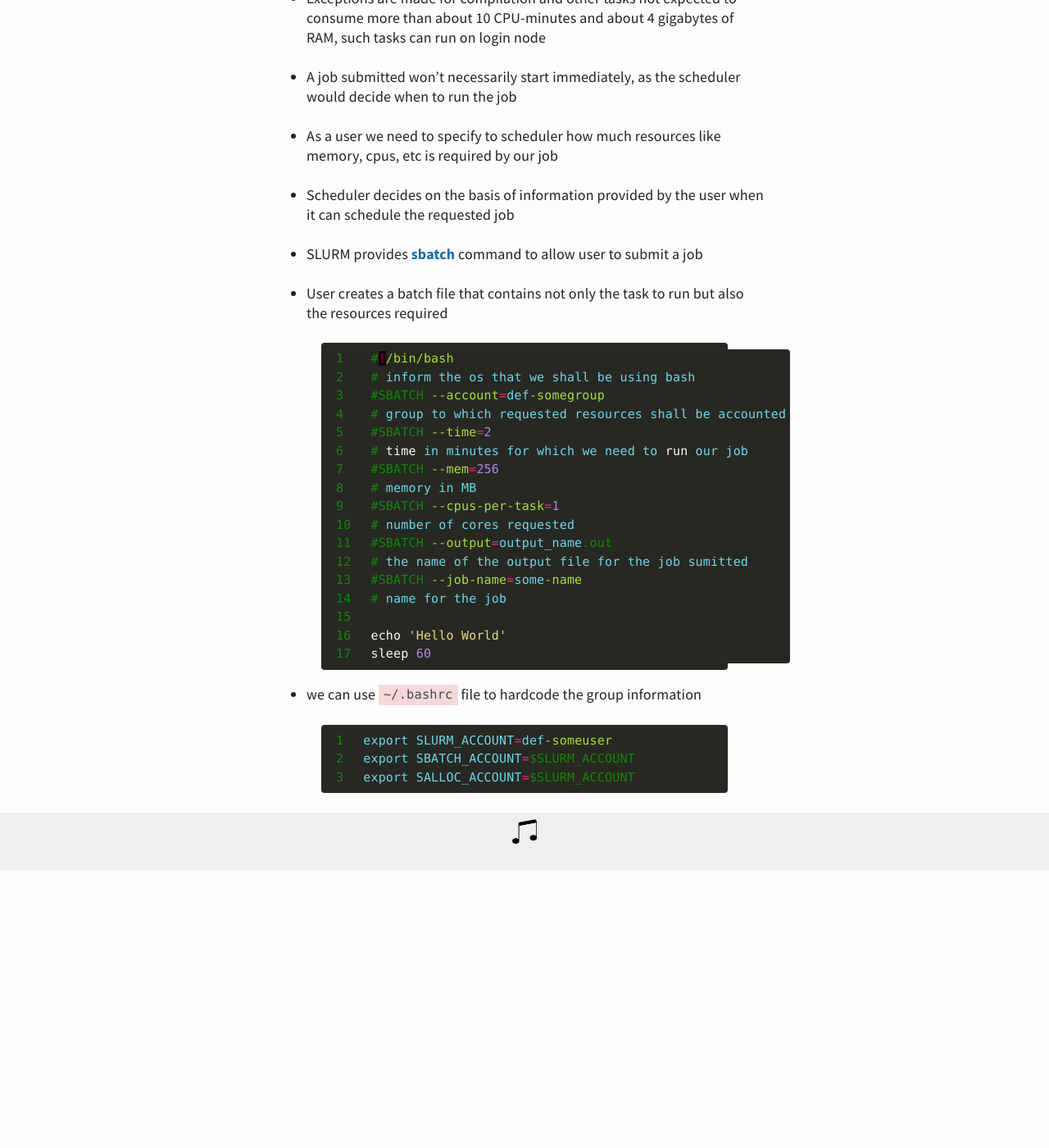
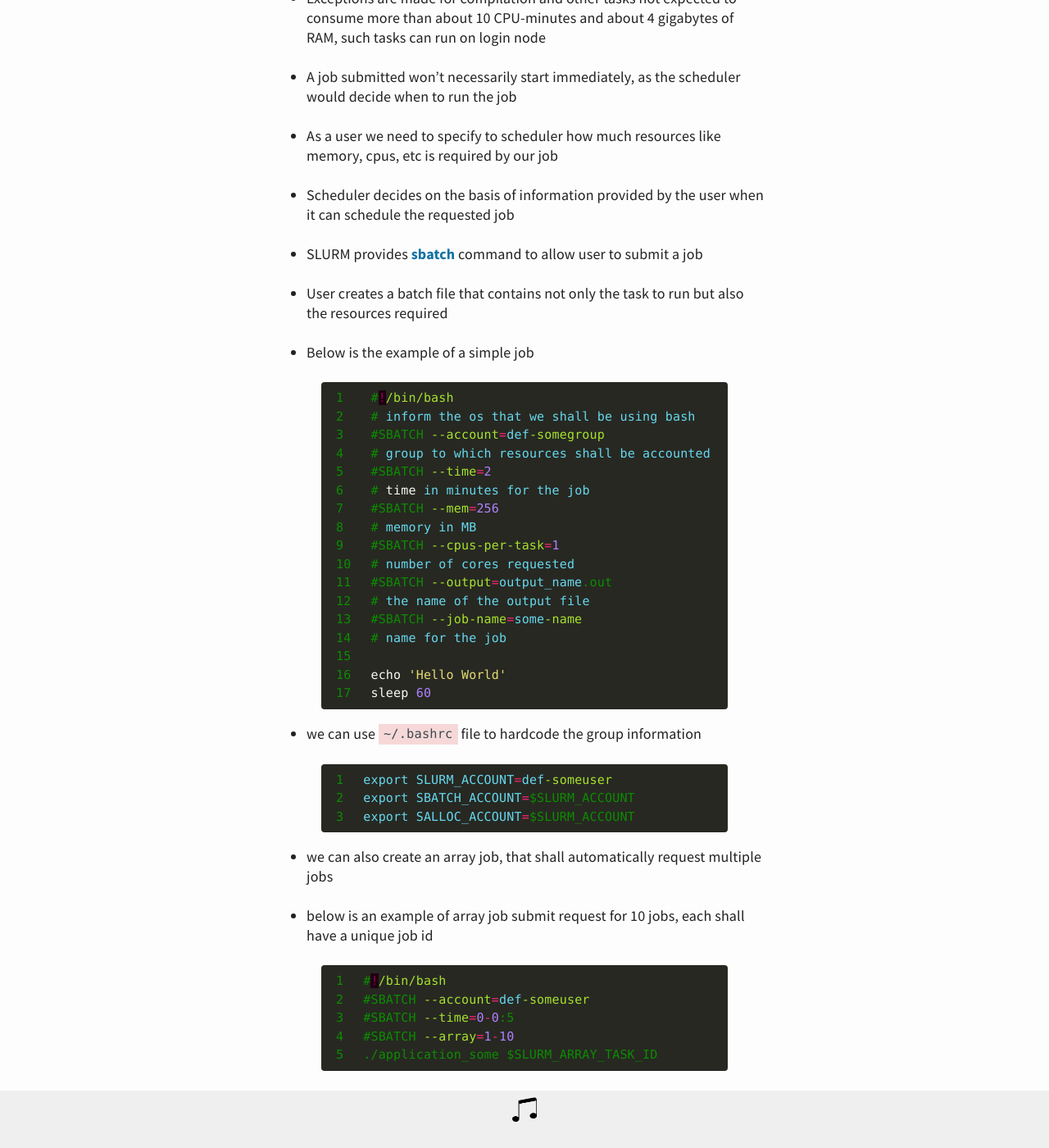
Before and after one commit to webhash/webhash.github.io, a Jekyll site: the page built from _posts/2020-11-29-compute-canada.md, in a window 1280 px wide and 1400 px high, scrolled down 637 px. Shown: the whole window at 82% size. Built offline with Jekyll 4.4.1, drawn with Linux system fonts in a browser that asks for light colours; before the commit the page ends 1698 px from its top, so only the background shows below that.

Commit message:
Update 2020-11-29-compute-canada.md

```diff
--- a/_posts/2020-11-29-compute-canada.md
+++ b/_posts/2020-11-29-compute-canada.md
@@ -25,19 +25,21 @@ tags : [computecanada, slurm, scheduling]
 
 - User creates a batch file that contains not only the task to run but also the resources required
 
+- Below is the example of a simple job
+
 {% highlight batch linenos %}
 #!/bin/bash
 # inform the os that we shall be using bash
 #SBATCH --account=def-somegroup
-# group to which requested resources shall be accounted
+# group to which resources shall be accounted
 #SBATCH --time=2
-# time in minutes for which we need to run our job
+# time in minutes for the job
 #SBATCH --mem=256
 # memory in MB
 #SBATCH --cpus-per-task=1
 # number of cores requested
 #SBATCH --output=output_name.out
-# the name of the output file for the job sumitted
+# the name of the output file
 #SBATCH --job-name=some-name
 # name for the job
 
@@ -53,3 +55,15 @@ export SLURM_ACCOUNT=def-someuser
 export SBATCH_ACCOUNT=$SLURM_ACCOUNT
 export SALLOC_ACCOUNT=$SLURM_ACCOUNT
 {% endhighlight %}
+
+- we can also create an array job, that shall automatically request multiple jobs
+
+- below is an example of array job submit request for 10 jobs, each shall have a unique job id
+
+{% highlight batch linenos %}
+#!/bin/bash
+#SBATCH --account=def-someuser
+#SBATCH --time=0-0:5
+#SBATCH --array=1-10
+./application_some $SLURM_ARRAY_TASK_ID
+{% endhighlight %}
```
